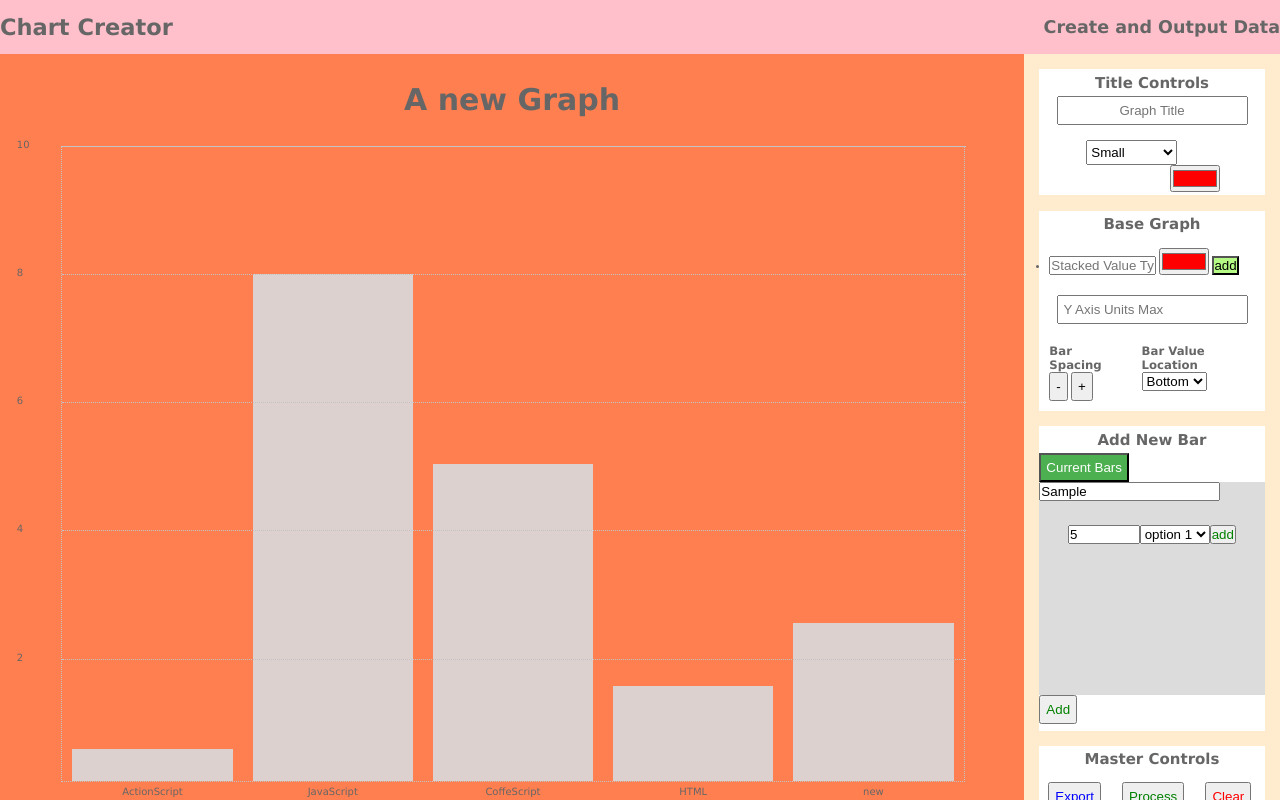
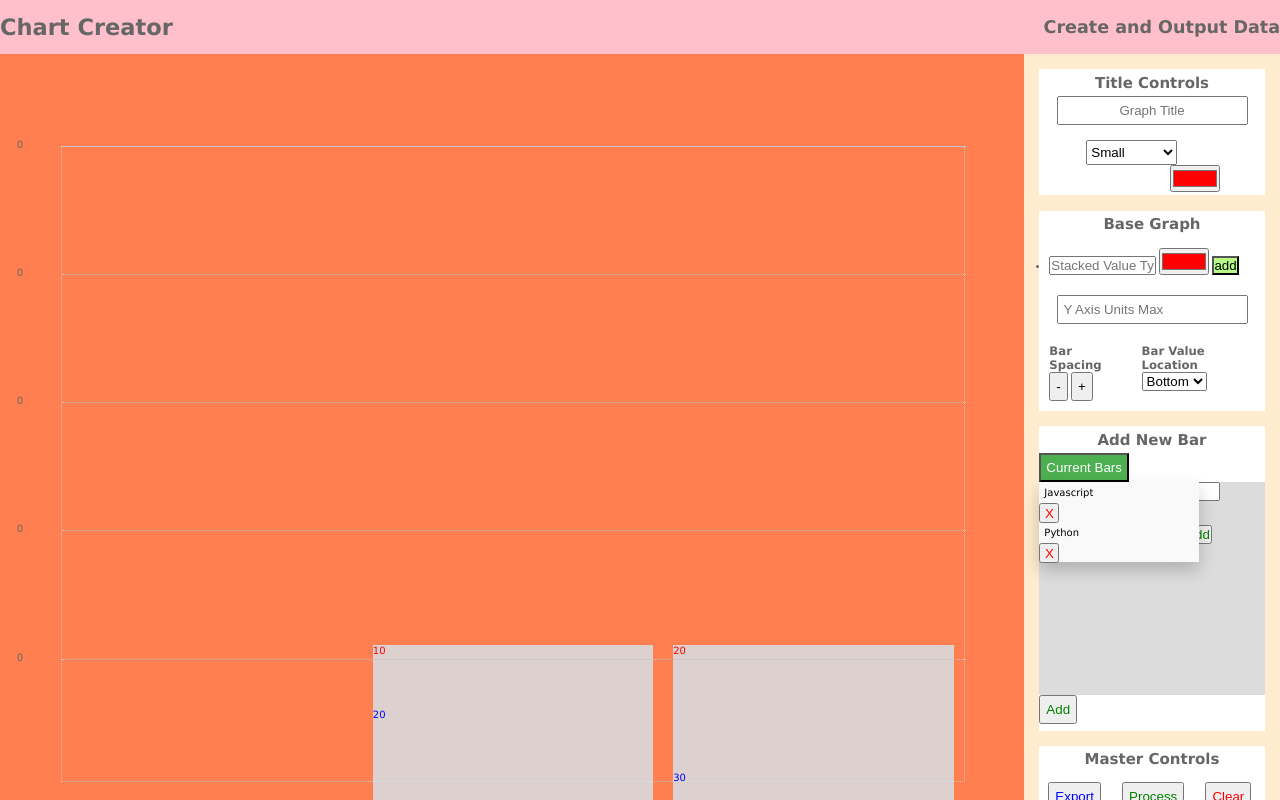
Before and after one commit to erik-mackie/BarChartProject, a plain HTML site: page index.html in a window 1280 px wide. Both pictures are taken after typing "Sample", "5" into the empty fields and a click on the button "Add". Shown: the top 800 px of the page. Drawn offline with nearby package versions, Linux system fonts and the light colour scheme.

Commit message:
Rough new bar controls added

```diff
--- a/barChartProject.js
+++ b/barChartProject.js
@@ -1,8 +1,6 @@
-var stackOptions = [{name: "Javascript", value: "Javascript",
-                    {name:"HTML", value: "HTML"}
-                    ];
-console.log(stackOptions)
+var stackOptions = [];
 
+//Title Color controls
 //Title Color controls
 //Title Color controls
 
@@ -24,20 +22,34 @@ $("#titleColour").change(function() {
 
 //Bar and Graph Controls
 //Bar and Graph Controls
+//Bar and Graph Controls
+
+//populate bar stack options list from objects
+function populateValueChoices() {
+      var barValueOptions = $(".barValueType");
+      barValueOptions.empty();
+      //loop onject and apply key value pairs to choices list
+      stackOptions.map(val => {
+        barValueOptions.append($("<option></option>")
+         .attr("value", val['color']).text(val['text']));
+      });
+}
 
 //take input from each stacked value, and append to index upon add click
   $(document).on('click','.stackAdd', function() {
       let stackValue = $(this).closest('.stackValue').children('.typeInput').val();
       let stackColor = $(this).closest('.stackValue').children('.stackedColour').val();
       //append custom div to index as build from inputs
-      $(`<div class="indexItem">
+      $(
+        `<div class="indexItem">
           <div class="colourBox" style="background-color:${stackColor}":></div>
           <p>${stackValue}</p>
-        </div>`).appendTo("#stackedIndexContainer");
+        </div>`).appendTo("#stackedIndexContainer"
+        );
+
       // push to array for use by "new bar" later
-      stackOptions.push({name:`${stackValue}`,
-                         value: `${stackValue}`})
-
+      stackOptions.push({text:`${stackValue}`,
+                         color:`${stackColor}`})
 
       //on add click, change to remove button and add new input row
       $(".stackValue").clone().appendTo("#stackTypes").find("input[type='text']").val("").find("input[type='color']").val("");
@@ -48,6 +60,7 @@ $("#titleColour").change(function() {
       if ($('#stackedIndexContainer').children().length >= 3) {
         $(".stackValue").hide();
         }
+      populateValueChoices();
     })
 
 // close button remove input row and deletes index entry
@@ -58,6 +71,12 @@ $(document).on('click','.stackRemove', function() {
   $(`.indexItem:contains(${indexName})`).remove();
   //if stack row was deleted, show new input.
   $(".stackValue").show();
+  //find corrispoding onject in array and remove
+  stackOptions = stackOptions.filter(function(item) {
+    return item['text'] !== indexName;
+  });
+
+  populateValueChoices();
 })
 
 //change Y axis values from input
@@ -75,17 +94,10 @@ $(".yAxisUnits").keyup(function() {
 
 //Add Bar Controls
 //Add Bar Controls
-
-var barValuesArr = [];
-//get text from input
-$(".barName").keyup(function() {
-    let value = $(this).val();
-    /*$("#graphTitle").text(value);*/
-    //on add button, clear text field and pull info into array
-  }).keyup();
-
-//populate bar stack options list from array
-
+//Add Bar Controls
+var barValuesArr = [ ["Javascript",[10, "red"], [20, "blue"], [30, "green"]],
+                     ["Python",[20, "red"], [30, "blue"], [40, "green"]]
+                     ];
 
 ////on add click, change to remove button and add new input row
 $(document).on('click','.barValueAdd', function() {
@@ -107,18 +119,89 @@ $(document).on('click','.barValueDelete', function() {
   $(".valueInput").show();
 })
 
+// loop over barArray and populate dropdown list + add delete button
+function populateDropDown() {
+  $( ".dropdown-content" ).empty();
+  barValuesArr.map(val => {
+    $(
+          `<div class="existingBarValue">
+            <p class="dropDownName">${val[0]}</p>
+            <button class="barDelete">X</button>
+          </div>`).appendTo(".dropdown-content");
+  })
+}
 
+// take data from input and push into array on add click
+$(document).on('click','#valuesBtn', function() {
+  let tempArr = [];
+  //get text from input and send to array item
+  tempArr.push($("#barName").val());
+  let inputs = $(".exValueInput");
+  //loop each input row and pull input data and send to array
+  inputs.each(function() {
+    tempArr.push([$(this).children(".barValue").val(),
+                       $(this).children(".barValueType").val()
+                       ]);
+    })
+  // uncomment this once graph testing is finished
+  // uncomment this once graph testing is finished
+  // uncomment this once graph testing is finished
+  //barValuesArr.push(tempArr);
+  tempArr = [];
+  //empty dropdown with each click
+  populateDropDown();
+  drawBarchart();
+})
 
-/*drawBarChart(data, options, element);*/
+// bar delete button removes entry drop dropdown, from array and re-runs graph build function
+$(document).on('click','.barDelete', function() {
+  let barName = $(this).closest('.existingBarValue').children('.dropDownName').text();
+  console.log(barName)
+  // remove from array and repopulate
+  barValuesArr = barValuesArr.filter(function(val) {
+   return val[0] != barName;
+  })
+  populateDropDown();
+})
+
+//["Javascript",[10, "red"], [20, "blue"], [30, "green"]]
+//build bar chart from array of values
+function drawBarchart() {
+  barValuesArr.map(val => {
+    $(
+          `<li>
+              <div class="barContainer" title="${val[0]}" >
+                <div class="bar" style="color:${val[1][1]}; height:${val[1][0]}%"><p>${val[1][0]}</p></div>
+                <div class="bar" style="color:${val[2][1]}; height:${val[2][0]}%"><p>${val[2][0]}</p></div>
+                <div class="bar" style="color:${val[3][1]}; height:${val[3][0]}%"><p>${val[3][0]}</p></div>
+              </div>
+          </li>`).appendTo(".chart");
+          // create html item
+          /*`<li>
+              <div class="barContainer" title="${val[0]}">
+                <div class="value1"><p></p></div>
+                <div class="value2"><p></p></div>
+                <div class="value3"><p></p></div>
+              </div>
+          </li>`).appendTo(".chart");
+
+    //first value
+    $(".value1").css*/
+  })
+}
 
 
 
 
 
-// time on project 3h 2h  3h 3h 2.5h 3h 2h 3h 3h
+
+
+// time on project 3h 2h  3h 3h 2.5h 3h 2h 3h 3h mon 3h 2h tues 3h 1h
 
 
 
 //to do
 
 // ***********make resuable functions for duplicate code for stack values and inputs
+// bar value click without input pushes empty array into  array. fix this.
+//successive clicks of bar values add adds more even if no inputs are selected
--- a/index.html
+++ b/index.html
@@ -25,12 +25,14 @@
             <div id="graphInner">
               <ul class="chart">
                 <li>
-                  <span style="height:5%" title="ActionScript" ></span>
+                  <div class="barContainer" style="height:80%" title="ActionScript" >
+                    <div class="bar value1"></div>
+                    <div class="bar value2"></div>
+                    <div class="bar value3"></div>
+                  </div>
                 </li>
-                <li>
-                  <span style="height:80%" title="JavaScript"></span>
-                </li>
-                <li>
+
+                <!-- <li>
                   <span style="height:50%" title="CoffeScript"></span>
                 </li>
                 <li>
@@ -38,7 +40,7 @@
                 </li>
                 <li>
                   <span style="height:25%" title="new"></span>
-                </li>
+                </li> -->
               </ul>
               <div class="gridContainer">
                 <div id="ticks">
@@ -136,12 +138,8 @@
             <div id="barInputContainer">
               <div class="valueInput">
                 <input class="barValue" type="number" placeholder="Section Value">
-                <select name="barValueType">
-                    <option value="bottom">option 1</option>
-                    <option value="middle">option 2</option>
-                    <option value="top">option 3</option>
-                  </select>
-                  <button class="barValueAdd">add</button>
+                <select class="barValueType"></select>
+                <button class="barValueAdd">add</button>
               </div>
             </div>
 
--- a/style.css
+++ b/style.css
@@ -90,18 +90,23 @@ body {
 .chart li {
   position: relative;
   display: table-cell;
-  vertical-align: bottom;
-  height: 200px;
+
+
 }
 
-.chart span {
+.barContainer {
+  height: 100%;
+  vertical-align: bottom;
+}
+
+.bar {
   margin: 0 1em;
   display: block;
   background: rgba(209, 236, 250, .75);
   animation: draw 1s ease-in-out;
 }
 
-.chart span:before {
+.bar:before {
   position: absolute;
   left: 0;
   right: 0;
@@ -342,7 +347,7 @@ body {
 
 
 .dropdown-content {
-    display: none;
+    /*display: none;*/
     position: absolute;
     background-color: #f9f9f9;
     min-width: 160px;
@@ -351,15 +356,15 @@ body {
 }
 
 /* Links inside the dropdown */
-.dropdown-content a {
+.dropdown-content p {
     color: black;
-    padding: 12px 16px;
+    padding: 5px 5px;
     text-decoration: none;
     display: block;
 }
 
 /* Change color of dropdown links on hover */
-.dropdown-content a:hover {background-color: #f1f1f1}
+.dropdown-content p:hover {background-color: #f1f1f1}
 
 
 .existingDropdown:hover .dropdown-content {
@@ -371,6 +376,16 @@ body {
     background-color: #3e8e41;
 }
 
+.existingBarValue {
+  width: 100%;
+  height:40px;
+}
+
+.barDelete {
+  height: 20px;
+  width:20px;
+  color: red;
+}
 #newValuesContainer {
   background-color: #DCDCDC;
   width:100%;
```
